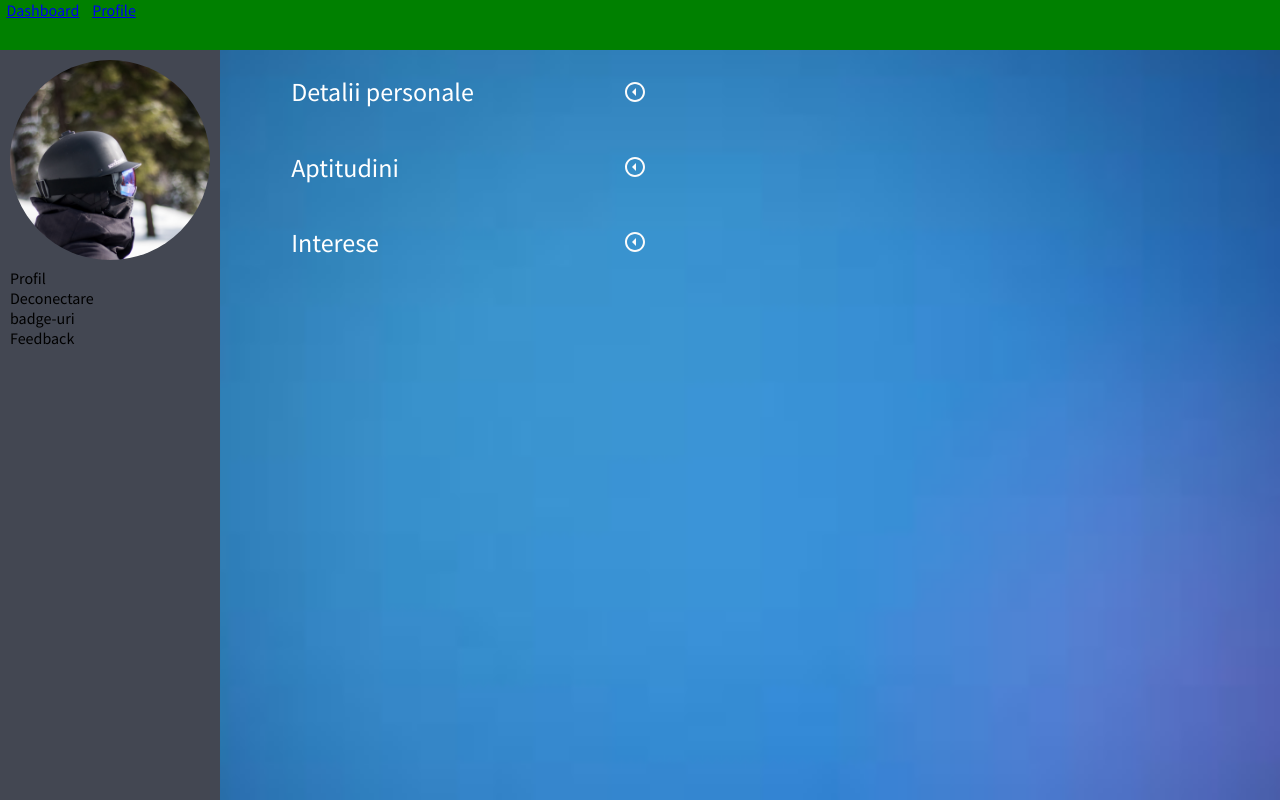
After one commit to madalin4633/FabricaDeVoluntari, a PHP site: template app/views/volunteerProfile.html in a window 1280 px wide. The commit adds this page. Run offline with PHP 8.4, Linux system fonts and the light colour scheme; the template is opened without the code that fills it, so the values that code supplies are empty.

Commit message:
basic nav
- App.php fix
- split page to dashboard and profile
- navigare basic

```diff
--- a/app/init.php
+++ b/app/init.php
@@ -1,6 +1,11 @@
 <?php
 
+
 // include core dependencies
+require_once 'core/globals.php';
+
+if (strpos($_SERVER['REQUEST_URI'], 'fabricadevoluntari') !== false)
+    $GLOBALS['URL_HOST'] .= '/fabricadevoluntari';
 
 require_once 'core/database.php';
 require_once 'core/App.php';
--- a/app/models/volunteerModel.php
+++ b/app/models/volunteerModel.php
@@ -8,9 +8,9 @@ class VolunteerModel {
     public function __construct()
     {
         // read from db associations this volunteer has enrolled in
-        $this -> readAssociations("4");
+        $this -> readAssociations($GLOBALS['user_id']);
 
-        $this -> readPersonalDetails("4");
+        $this -> readPersonalDetails($GLOBALS['user_id']);
     }
 
     /**
--- /dev/null
+++ b/app/views/volunteerProfile.html
@@ -0,0 +1,97 @@
+<!DOCTYPE html>
+<html lang="en">
+
+<head>
+    <meta charset="UTF-8">
+    <meta name="viewport" content="width=device-width, initial-scale=1.0">
+    <link rel="stylesheet" type="text/css" href="http://localhost/fabricadevoluntari/public/styles/commons.css" />
+    <link rel="stylesheet" type="text/css" href="http://localhost/fabricadevoluntari/public/styles/tooltip.css" />
+    <link rel="stylesheet" type="text/css" href="http://localhost/fabricadevoluntari/public/styles/userprofile.css" />
+    <link rel="stylesheet" type="text/css" href="http://localhost/fabricadevoluntari/public/styles/collapsible.css" />
+    <title>Document</title>
+    <script src="http://localhost/fabricadevoluntari/public/javascript/userprofile.js">
+    </script>
+</head>
+
+<body>
+    <section class="vertical-split">
+
+        <section class="top-menu">
+            <div><a class="menu-button" href = <?= $GLOBALS['URL_HOST'] . "/volunteer/dashboard"; ?>>Dashboard </a> </div>
+            <div><a class="menu-button" href = <?= $GLOBALS['URL_HOST'] . "/volunteer/profile"; ?> >Profile </a> </div>
+
+        </section>
+        <section class="horizontal-split">
+            <nav class="leftPanel">
+                <div class="vertical-split">
+                    <div class="crop">
+                        <img alt="profile pic" src="http://localhost/fabricadevoluntari/public/images/joshua-reddekopp-rTpR03TCFGQ-unsplash.jpg">
+                    </div>
+                    <div id="full-name">
+                        <?php echo $volunteer -> username; ?>
+                    </div>
+                </div>
+                <div>
+                    Profil
+                </div>
+                <div>
+                    Deconectare
+                </div>
+                <div>
+                    badge-uri
+                </div>
+                <div>
+                    Feedback
+                </div>
+            </nav>
+
+            <div class="details-container">
+                <div class="info-table">
+                    <button class="collapsible-container">
+                        <div class="collapsible-btn">Detalii personale</div>
+                        <img class="dropdown-btn svg-white" src="http://localhost/fabricadevoluntari/public/images/arrow_drop_down_circle-24px.svg">
+                    </button>
+                    <div class="collapsible-content">
+                        <table>
+                            <?php
+                                foreach($volunteer -> personalDetails as $key => $detail) {
+                                    echo "<tr>
+                                        <th nowrap>
+                                            " . $key . "
+                                        </th>
+                                        <td>
+                                            " . $detail . ' ' . "
+                                        </td>
+                                    </tr>";
+                                };
+                            ?>
+                        </table>
+                    </div>
+                </div>
+                <div class="info-table">
+                    <button class="collapsible-container">
+                        <div class="collapsible-btn">Aptitudini</div>
+                        <img class="dropdown-btn svg-white" src="http://localhost/fabricadevoluntari/public/images/arrow_drop_down_circle-24px.svg">
+                    </button>
+                    <div class="collapsible-content">
+                        <div class="under-construction">Under construction</div>
+                    </div>
+                </div>
+                <div class="info-table">
+                    <button class="collapsible-container">
+                        <div class="collapsible-btn">Interese</div>
+                        <img class="dropdown-btn svg-white" src="http://localhost/fabricadevoluntari/public/images/arrow_drop_down_circle-24px.svg">
+                    </button>
+                    <div class="collapsible-content">
+                        <div class="under-construction">Under construction</div>
+                    </div>
+                </div>
+            </div>
+
+        </section>
+    </section>
+
+    <script>initCollapsible();</script>
+</body>
+
+</html>
--- a/index.php
+++ b/index.php
@@ -1,4 +1,5 @@
 <?php
 
 require_once 'app/init.php';
+
 $app = new App();
--- a/public/styles/commons.css
+++ b/public/styles/commons.css
@@ -22,3 +22,22 @@ body{
     height: 100vh;
     width: 100vw;
 }
+
+.under-construction {
+    background: repeating-linear-gradient(
+  45deg,
+  #ffee0098,
+  #ffee0098 10px,
+  #2005028e 10px,
+  #2005028e 20px);
+    font-size: 3em;
+    font-weight: 900;
+    -webkit-text-fill-color: white;
+    -webkit-text-stroke-width: 1px;
+    -webkit-text-stroke-color: rgb(212, 125, 26);
+  }
+
+  .menu-button {
+      padding: 0.4em;
+
+  }
--- a/public/styles/userprofile.css
+++ b/public/styles/userprofile.css
@@ -176,3 +176,10 @@ td {
     font-size: 1.6em;
     color: rgb(150, 231, 57);
 }
+
+.editable {
+    background: url("http://localhost/fabricadevoluntari/public/images/create-black-24dp.svg");
+    background-repeat: no-repeat;
+    background-position: right;
+    background-position-y: 0px;
+}
```
Also changed, not shown: app/controllers/volunteer.php (+9 -2 lines), app/core/App.php (+9 -5 lines), app/core/globals.php (added, +7 -0 lines), app/views/volunteerDashboard.html (renamed from app/views/userprofile.html, +6 -26 lines), public/images/create-black-24dp.svg (added), public/images/dimitar-belchev-TQZ7OqSEG6Q-unsplash.jpg (deleted).
